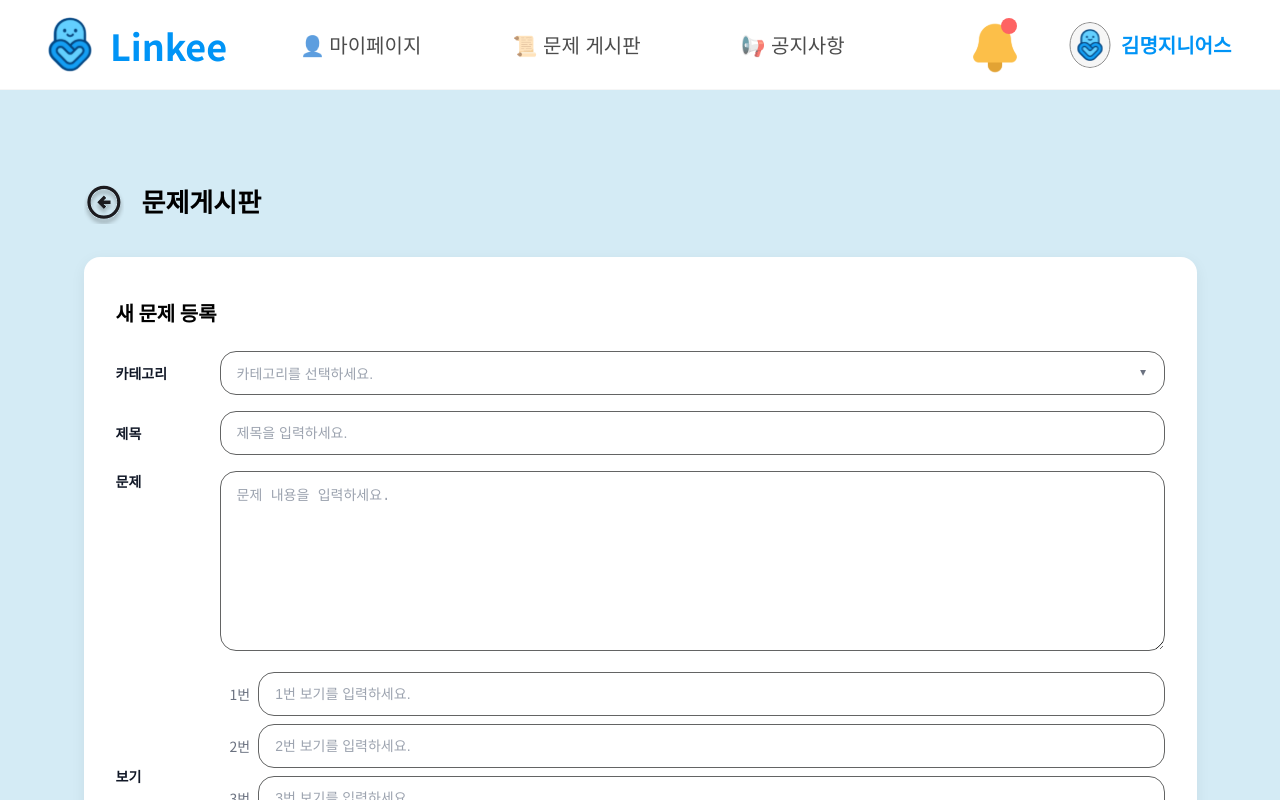
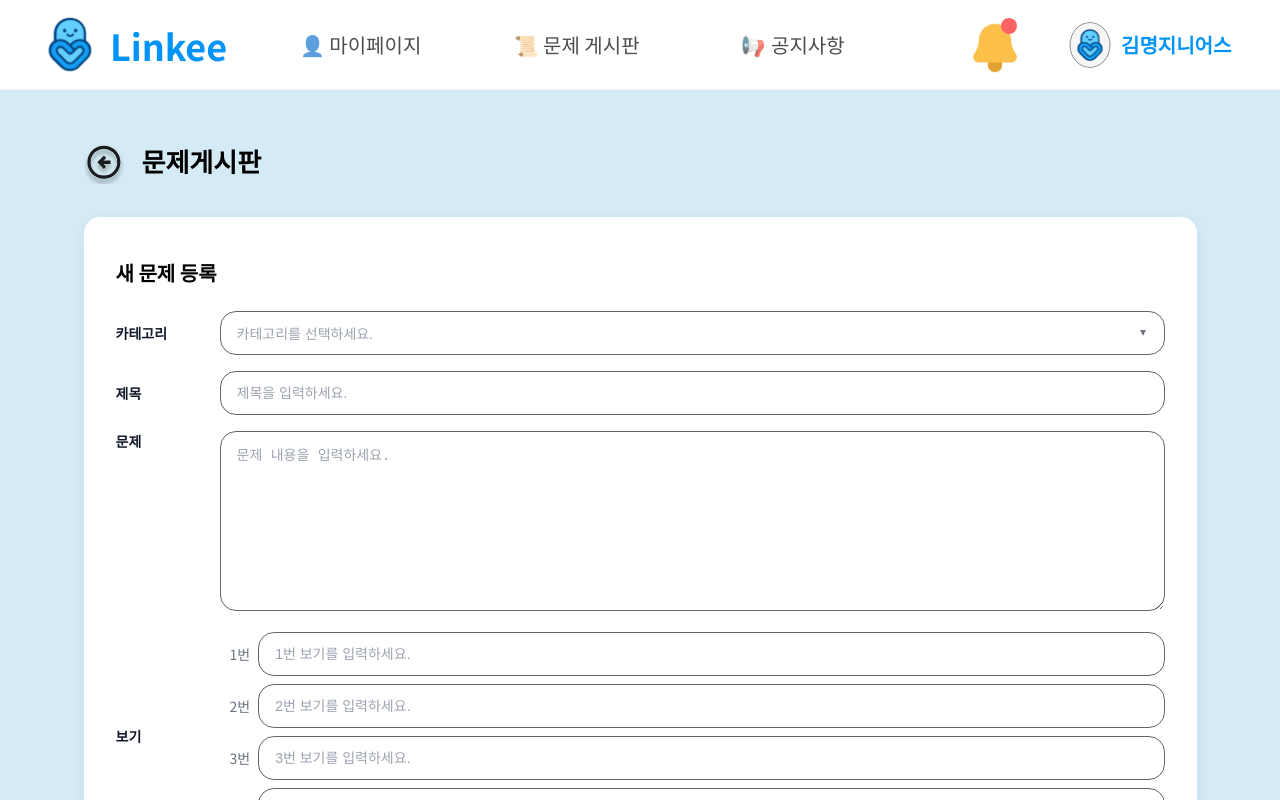
Before and after one commit to Linkee-Project/Linkee-Front-Vue, a Vue app in the folder Linkee-front/Linkee-front-vue/: page /problem/create in a window 1280 px wide. Built offline with nearby package versions, Linux system fonts and the light colour scheme.

Commit message:
feat : develop 최신 이력 반영 후 코드 수정

```diff
--- a/Linkee-front/Linkee-front-vue/src/components/layout/user/navbar/UserNavbar.vue
+++ b/Linkee-front/Linkee-front-vue/src/components/layout/user/navbar/UserNavbar.vue
@@ -35,8 +35,7 @@
       <router-link to="/mypage/profile" class="nav-item">👤 마이페이지</router-link>
 
       <!--문제게시판 버튼-->
-      <button class="nav-item">📜 문제 게시판</button>
-
+      <router-link to = "/problem" class="nav-item" >📜 문제 게시판</router-link>
       <!-- 공지사항 버튼 -->
       <router-link to="/notice" style="text-decoration: none">
         <button class="nav-item">📢 공지사항</button>
--- a/Linkee-front/Linkee-front-vue/src/views/problem-view/ProblemCreateView.vue
+++ b/Linkee-front/Linkee-front-vue/src/views/problem-view/ProblemCreateView.vue
@@ -65,13 +65,14 @@ const handleCancel = () => {
 <style scoped>
 /* 전체 배경 */
 .problem-page {
-  min-height: 100vh;
+  height: 100%;
+  overflow: auto;
 }
 
 /* 가운데 정렬 */
 .page-inner {
   max-width: 1113px;
-  margin: 80px auto 80px;
+  margin: 40px auto 40px;
 }
 
 /* 제목 영역 */
--- a/Linkee-front/Linkee-front-vue/src/views/problem-view/ProblemDetailView.vue
+++ b/Linkee-front/Linkee-front-vue/src/views/problem-view/ProblemDetailView.vue
@@ -379,7 +379,6 @@ const deleteComment = (id) => {
 
 /* 전체 배경 */
 .problem-page {
-  min-height: 100vh;
   height: 100%;
   overflow: auto;
 }
--- a/Linkee-front/Linkee-front-vue/src/views/problem-view/ProblemEditView.vue
+++ b/Linkee-front/Linkee-front-vue/src/views/problem-view/ProblemEditView.vue
@@ -82,12 +82,13 @@ const handleCancel = () => {
 
 <style scoped>
 .problem-page {
-  min-height: 100vh;
+  height: 100%;
+  overflow: auto;
 }
 
 .page-inner {
   max-width: 1113px;
-  margin: 80px auto 80px;
+  margin: 40px auto 40px;
 }
 
 .problem-header {
--- a/Linkee-front/Linkee-front-vue/src/views/problem-view/ProblemListView.vue
+++ b/Linkee-front/Linkee-front-vue/src/views/problem-view/ProblemListView.vue
@@ -24,7 +24,7 @@
       </div>
 
       <!-- 등록 버튼 -->
-      <div class="action-row">
+      <div class="action-row" @click="goCreate">
         <BaseButton color="blue" size="medium">
           <img class="creat-btn-icon" :src="problemCreateIcon" alt="등록 아이콘" />
           <span>문제 등록하기</span>
@@ -69,6 +69,7 @@
 
 <script setup>
 import { ref } from 'vue'
+import { useRoute, useRouter } from 'vue-router'
 import SearchForm from '@/components/base/form/SearchForm.vue'
 import BaseButton from '@/components/base/button/BaseButton.vue'
 import PaginationButton from '@/components/base/button/PaginationButton.vue'
@@ -81,12 +82,19 @@ import problemCreateIcon from '@/assets/problem_create_icon.svg'
 const page = ref(1)
 const totalPages = ref(5)
 
+const router = useRouter()
+
+const goCreate = () => {
+  router.push({ name: 'ProblemCreate' })
+}
+
 </script>
 
 <style scoped>
 /* 전체 배경 */
 .problem-page {
-  min-height: 100vh;
+  height: 100%;
+  overflow: auto;
 }
 
 /* 가운데 정렬 */
```
